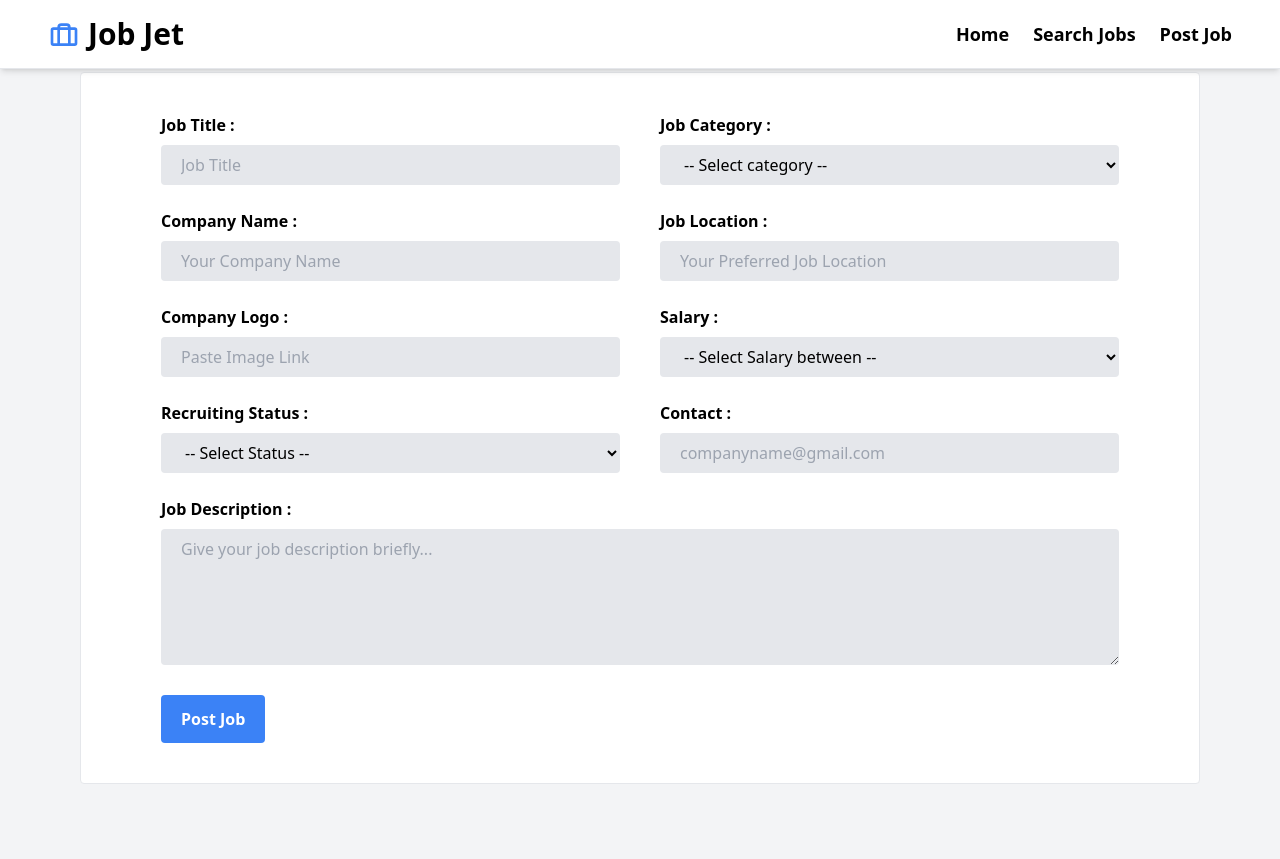
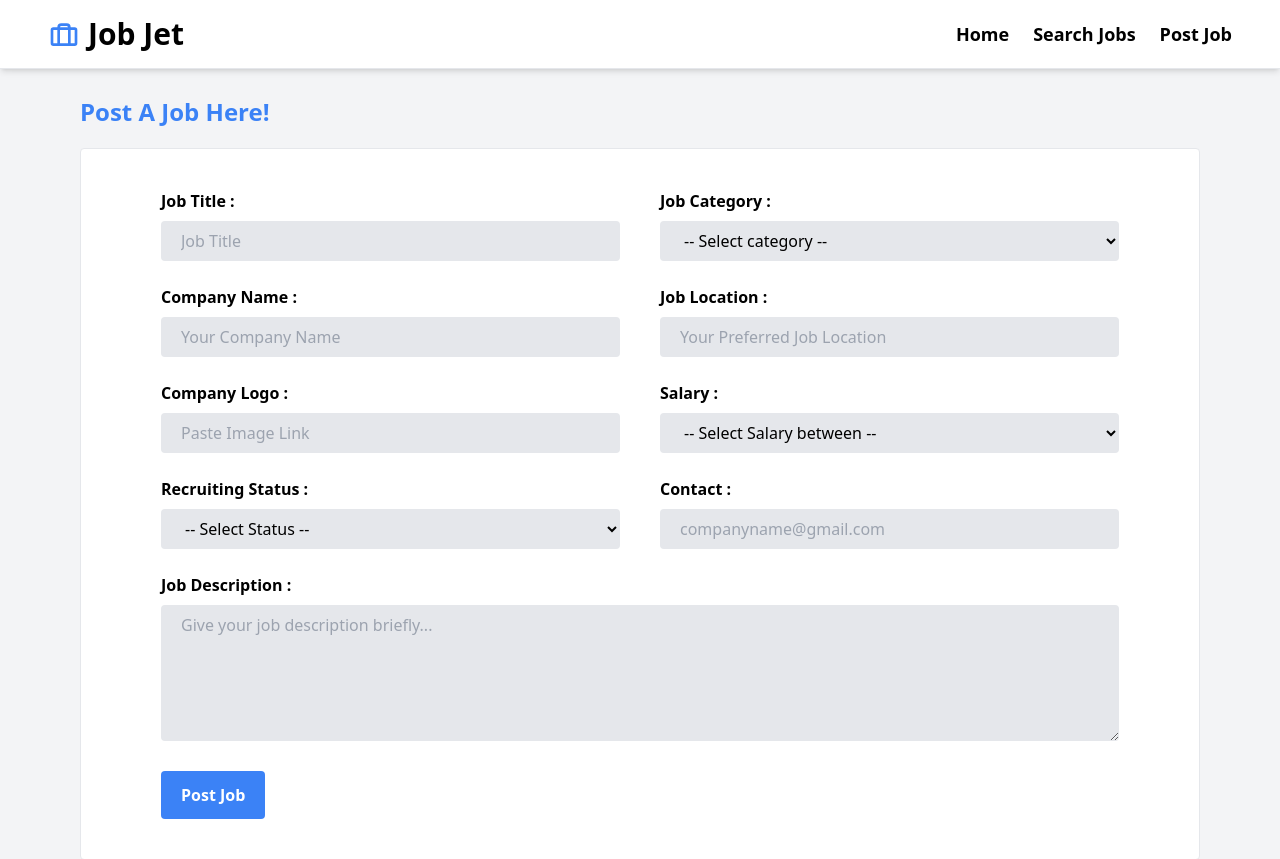
Before and after one commit to vedhatech002/job-jet-project, a React (Vite) app in the folder Client/: page /postjob in a window 1280 px wide. Shown: the top 859 px of the page. Built offline with nearby package versions, Linux system fonts and the light colour scheme.

Commit message:
fix: padding

```diff
--- a/Client/src/pages/PostAJob.jsx
+++ b/Client/src/pages/PostAJob.jsx
@@ -65,7 +65,7 @@ const PostAJob = () => {
   };
 
   return (
-    <div className="bg-gray-100 px-5 lg:px-20 pt-5 pb-10 sm:pb-24 pt-24">
+    <div className="bg-gray-100 px-5 lg:px-20  pb-10 sm:pb-24 pt-24">
       <h1 className="text-blue-500 font-semibold text-2xl">Post A Job Here!</h1>
 
       {/* form */}
```
